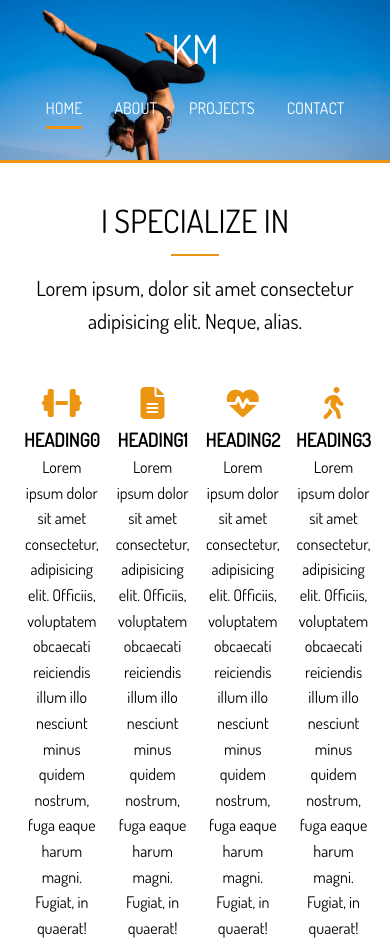
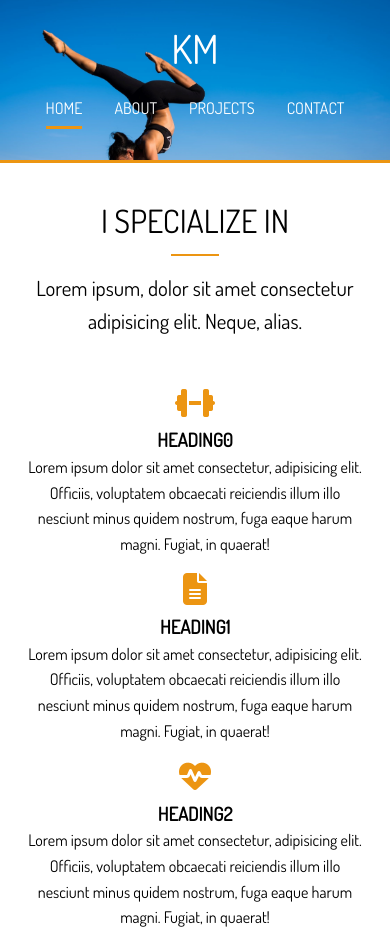
Before and after one commit to karolina-michalak/SASS-portfolio-website, a website: page dist/index.html in a window 390 px wide. Shown: the top 944 px of the page. Drawn offline with Linux system fonts and the light colour scheme.

Commit message:
stacked sections in all pages

```diff
--- a/scss/_media.scss
+++ b/scss/_media.scss
@@ -22,10 +22,23 @@
         &-home {
             height: 10rem;
             border-bottom: 3px solid $main-color;
+            background-position: 20% 30%;
 
             .header-content {
                 display: none;
             }
         }
+
+        &-inner {
+            height: 10rem;
+        }
+    }
+
+    #home-a .specials,
+    #home-b .stats,
+    #home-c .process,
+    #about-d .testimonials,
+    .items {
+        grid-template-columns: 1fr;
     }
 }
```
Also changed, not shown: dist/css/main.css.
